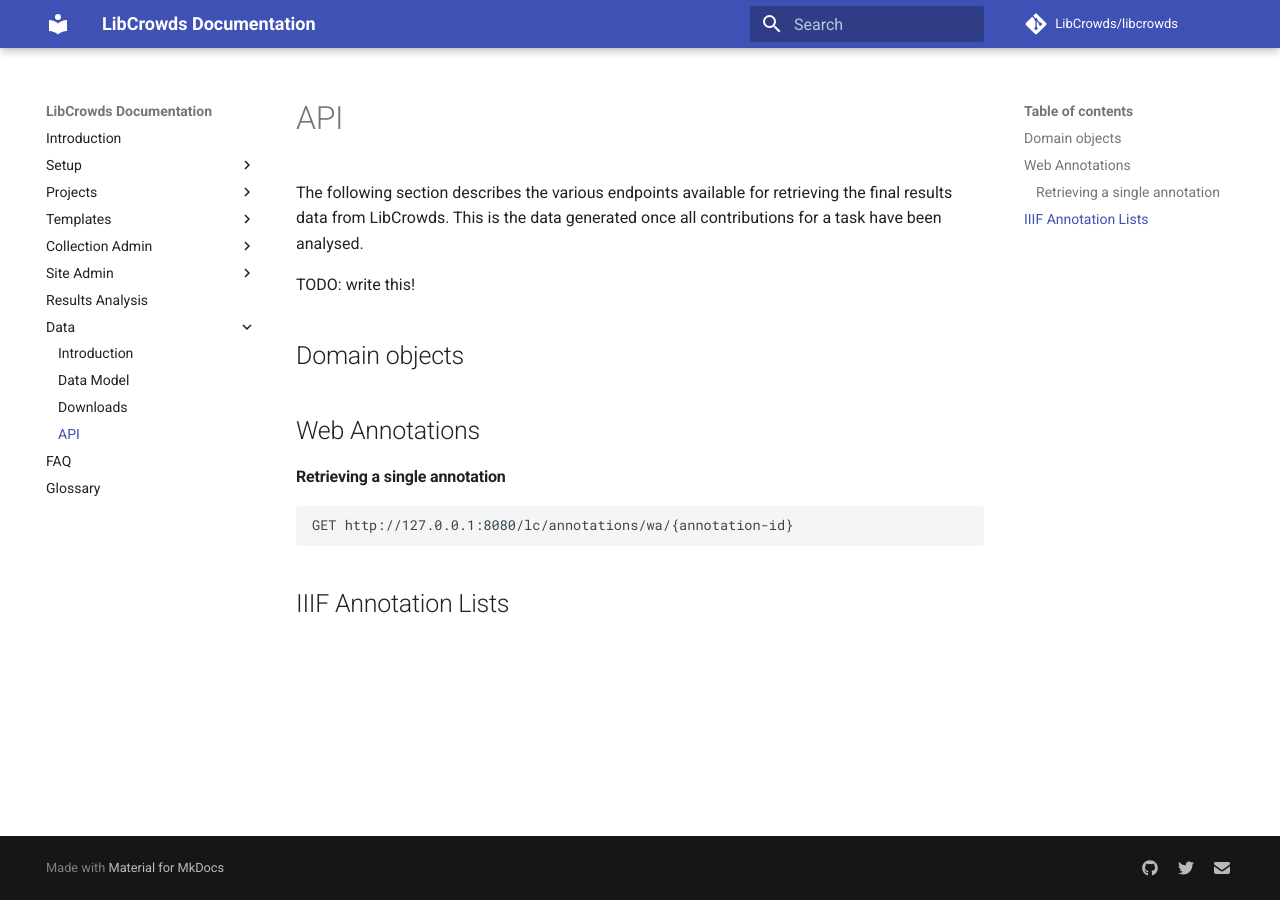
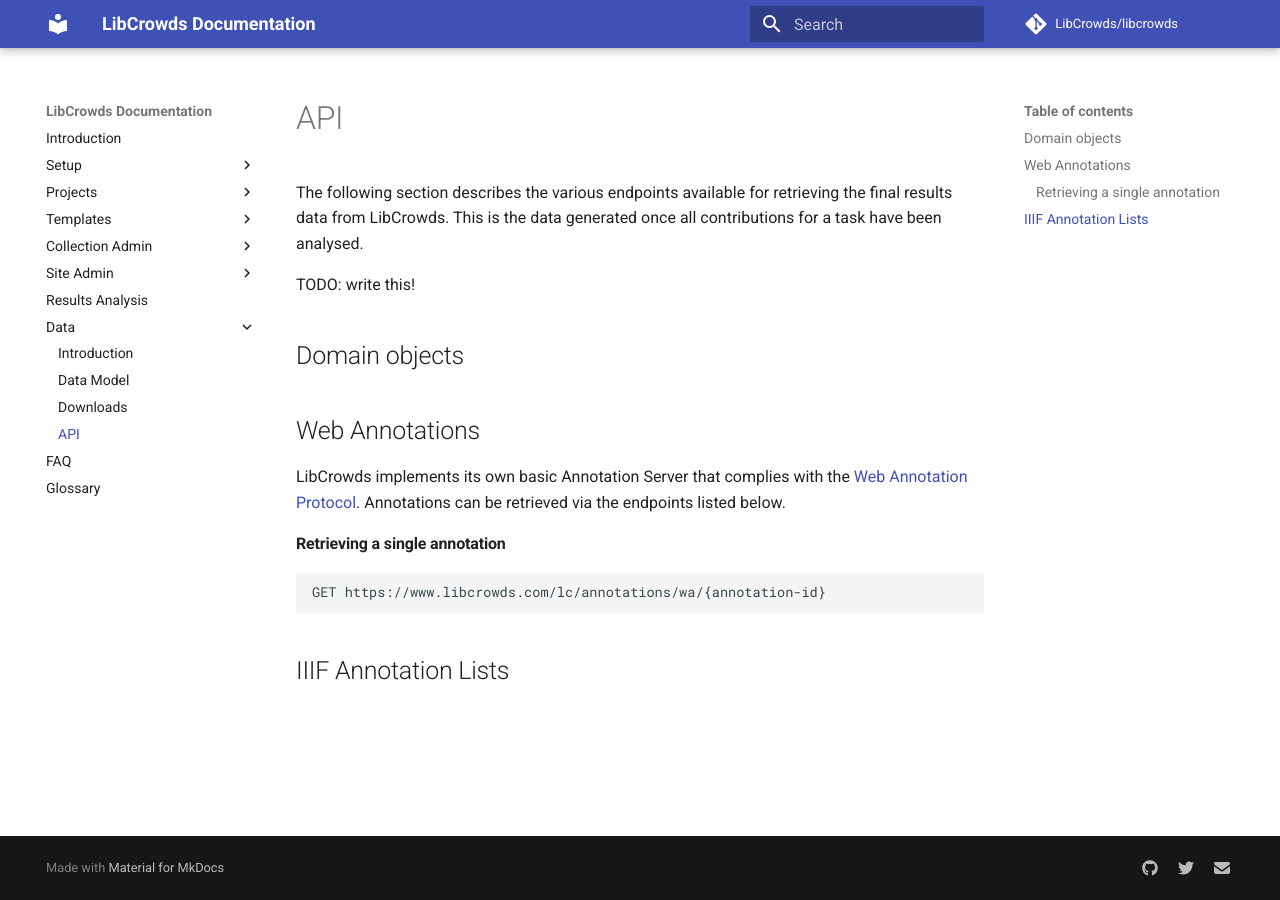
Before and after one commit to LibCrowds/docs, an MkDocs documentation site: the page built from docs/data/api.md, in a window 1280 px wide. Built offline with MkDocs 1.6.1 and Material for MkDocs 9.7.7, drawn with Linux system fonts in a browser that asks for light colours; comment, search, counter and statistics services are not loaded; old or Windows-style settings are respelled for this version of MkDocs.

Commit message:
Small api update

````diff
--- a/docs/data/api.md
+++ b/docs/data/api.md
@@ -9,10 +9,14 @@
 
 ## Web Annotations
 
+LibCrowds implements its own basic Annotation Server that complies with the
+[Web Annotation Protocol](https://www.w3.org/TR/annotation-protocol/).
+Annotations can be retrieved via the endpoints listed below.
+
 #### Retrieving a single annotation
 
 ``` http
-GET http://127.0.0.1:8080/lc/annotations/wa/{annotation-id}
+GET https://www.libcrowds.com/lc/annotations/wa/{annotation-id}
 ```
 
 ## IIIF Annotation Lists
````
